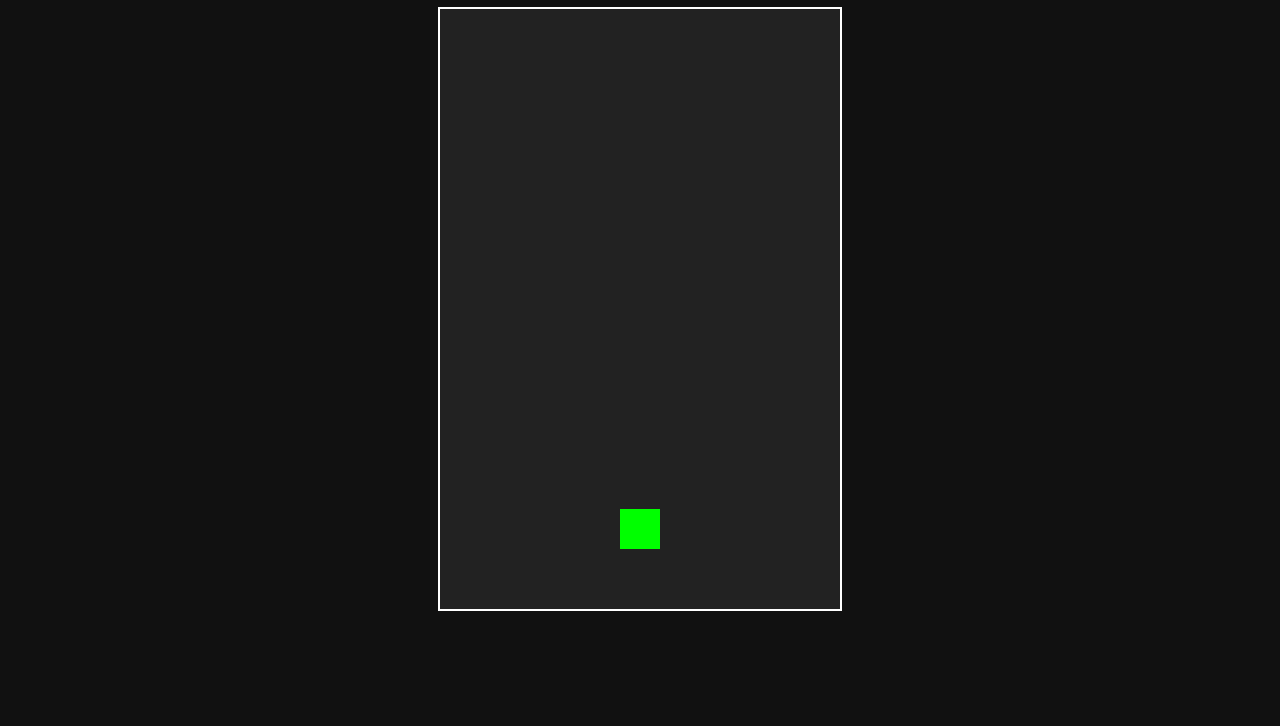
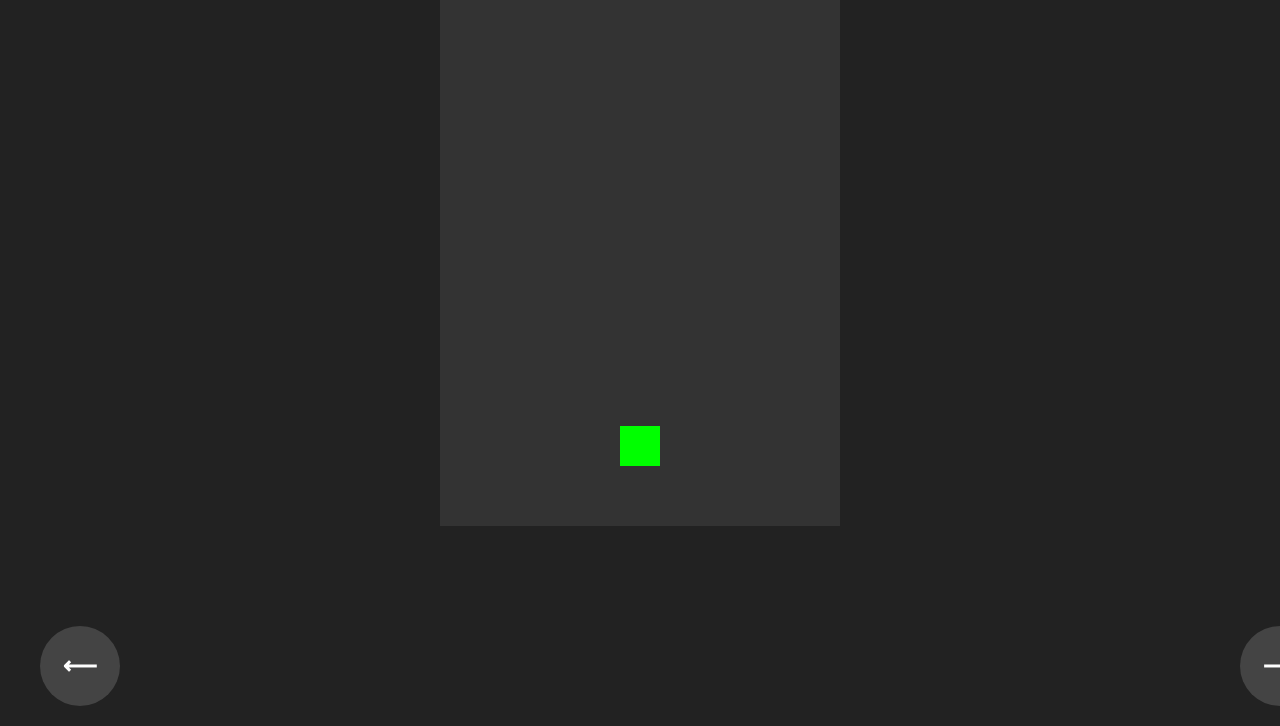
Before and after one commit to masterroshi1363/runway-, a plain HTML site: page index.html in a window 1280 px wide. Shown: the part 74-800 px from the top of the page. Drawn offline with Linux system fonts and the light colour scheme.

Commit message:
Update index.html

```diff
--- a/index.html
+++ b/index.html
@@ -1,25 +1,65 @@
 <!DOCTYPE html>
-<html lang="en">
+<html>
 <head>
-  <meta charset="UTF-8">
-  <meta name="viewport" content="width=device-width, initial-scale=1.0">
   <title>Runway Game</title>
-  <link rel="stylesheet" href="style.css">
-
-  <!-- PWA manifest -->
-  <link rel="manifest" href="manifest.json">
+  <style>
+    body { margin:0; overflow:hidden; background:#222; }
+    #gameCanvas { background:#333; display:block; margin:auto; }
+    .controls {
+      position: fixed;
+      bottom: 20px;
+      width: 100%;
+      display: flex;
+      justify-content: space-between;
+      padding: 0 40px;
+    }
+    button {
+      width: 80px;
+      height: 80px;
+      border-radius: 50%;
+      border: none;
+      font-size: 24px;
+      font-weight: bold;
+      background: #444;
+      color: white;
+    }
+  </style>
 </head>
 <body>
-  <h1>🏃 Runway Game</h1>
-  <canvas id="gameCanvas"></canvas>
+<canvas id="gameCanvas" width="400" height="600"></canvas>
 
-  <script src="script.js"></script>
+<div class="controls">
+  <button id="leftBtn">⟵</button>
+  <button id="rightBtn">⟶</button>
+</div>
 
-  <!-- Service worker register -->
-  <script>
-    if ("serviceWorker" in navigator) {
-      navigator.serviceWorker.register("service-worker.js");
-    }
-  </script>
+<script>
+let canvas = document.getElementById("gameCanvas");
+let ctx = canvas.getContext("2d");
+
+let player = { x: 180, y: 500, width: 40, height: 40, color: "lime" };
+
+// Draw Player
+function drawPlayer() {
+  ctx.fillStyle = player.color;
+  ctx.fillRect(player.x, player.y, player.width, player.height);
+}
+
+// Game Loop
+function gameLoop() {
+  ctx.clearRect(0, 0, canvas.width, canvas.height);
+  drawPlayer();
+  requestAnimationFrame(gameLoop);
+}
+gameLoop();
+
+// Touch Button Controls
+document.getElementById("leftBtn").addEventListener("touchstart", () => {
+  if (player.x > 0) player.x -= 20;
+});
+document.getElementById("rightBtn").addEventListener("touchstart", () => {
+  if (player.x + player.width < canvas.width) player.x += 20;
+});
+</script>
 </body>
 </html>
```
